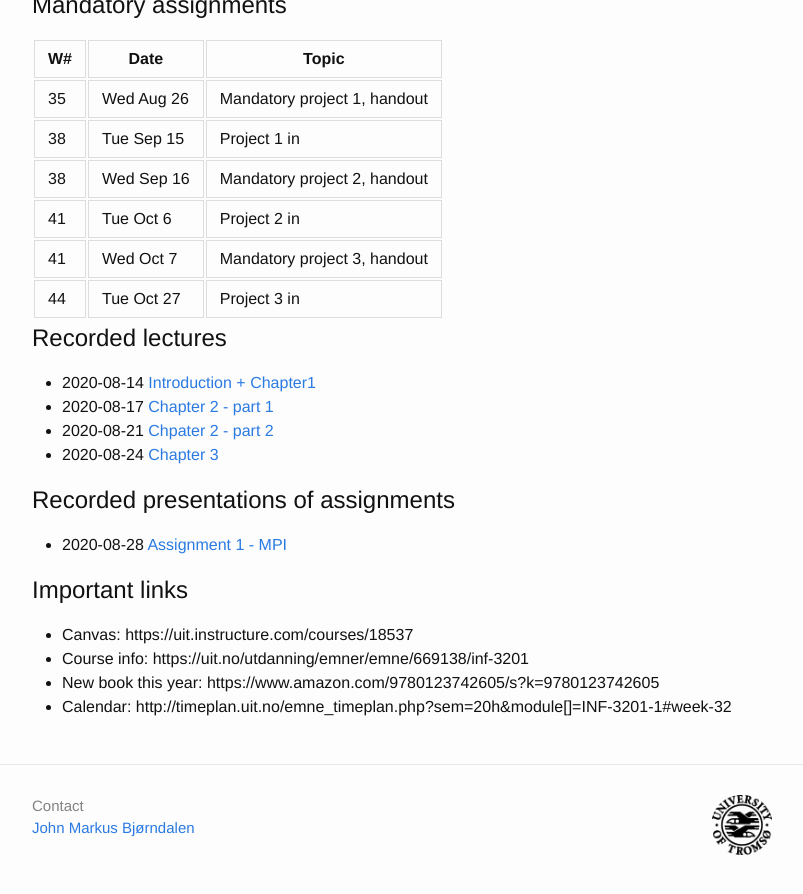
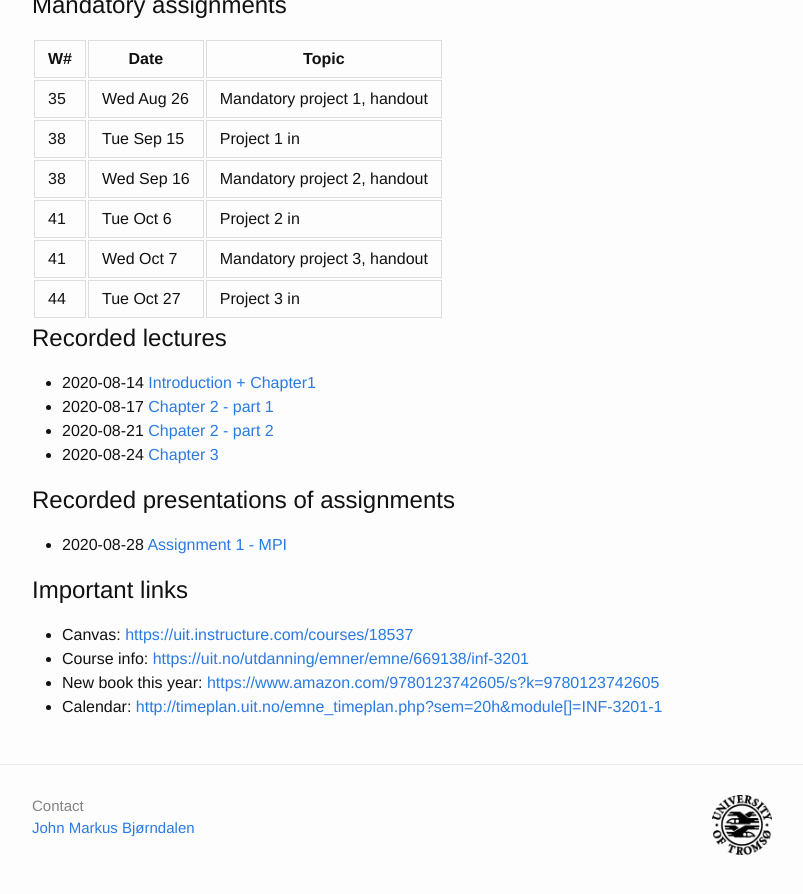
Before and after one commit to uit-inf-3201-h20/uit-inf-3201-h20.github.io, a Jekyll site: the page built from index.md, in a window 1280 px wide and 900 px high, scrolled down 2503 px. Shown: the top 894 px of the window, without its empty margins (238-1041 px from the left). Built offline with Jekyll 4.4.1, drawn with Linux system fonts in a browser that asks for light colours; our own code applies the rules of GitHub Pages for plain Markdown files; part of the change alters nothing that is shown; some of the changed text lies outside the part shown.

Commit message:
fixed links, minor update to text

```diff
--- a/index.md
+++ b/index.md
@@ -14,11 +14,11 @@ Lectures (online only):
 
 Group sessions:
 
-| G#  | Day/time  |
-| --- | --------- |
-| 1   | Fri 08-10 |
-| 2   | Fri 14-16 |
-| 3   | Wed 14-16 |
+| G#  | Day/time                 |
+| --- | ---------                |
+| 1   | Fri 08-10                |
+| 2   | Fri 14-16                |
+| 3   | Wed 14-16  (online only) |
 
 ## Staff
 
@@ -103,7 +103,7 @@ NB: the exam date can be moved. See the course info ([link](https://en.uit.no/ed
 
 ## Important links
 
-- Canvas: https://uit.instructure.com/courses/18537
-- Course info: https://uit.no/utdanning/emner/emne/669138/inf-3201
-- New book this year: https://www.amazon.com/9780123742605/s?k=9780123742605
-- Calendar: http://timeplan.uit.no/emne_timeplan.php?sem=20h&module[]=INF-3201-1#week-32
+- Canvas: [https://uit.instructure.com/courses/18537](https://uit.instructure.com/courses/18537)
+- Course info: [https://uit.no/utdanning/emner/emne/669138/inf-3201](https://uit.no/utdanning/emner/emne/669138/inf-3201)
+- New book this year: [https://www.amazon.com/9780123742605/s?k=9780123742605](https://www.amazon.com/9780123742605/s?k=9780123742605)
+- Calendar: [http://timeplan.uit.no/emne_timeplan.php?sem=20h&module[]=INF-3201-1](http://timeplan.uit.no/emne_timeplan.php?sem=20h&module[]=INF-3201-1)
```
